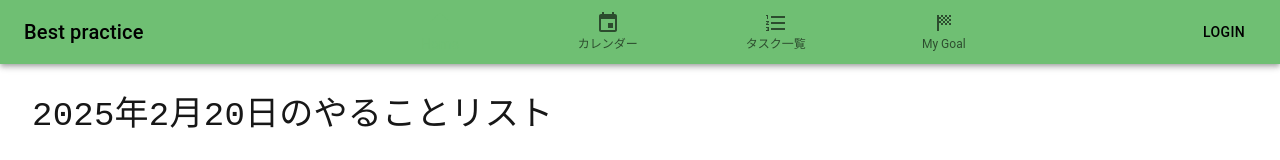
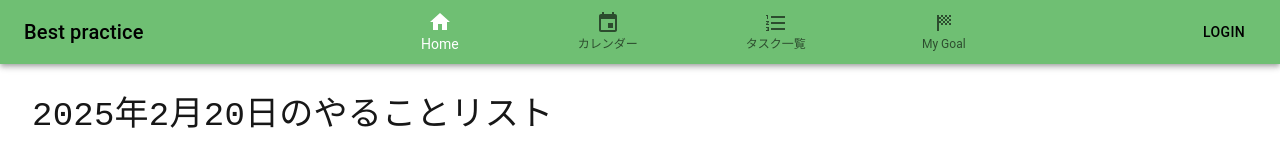
Before and after one commit to s1F102201492/my-schedule, a Next.js app: page / in a window 1280 px wide. Shown: the top 160 px of the page. Built offline with nearby package versions, Linux system fonts and the light colour scheme; no server answers; the database is empty; what @mui/material-nextjs would draw is missing.

Commit message:
ヘッダーアイコン表示不具合解決

```diff
--- a/app/components/Header.tsx
+++ b/app/components/Header.tsx
@@ -20,22 +20,27 @@ const Header = () => {
 
   return (
     <Box>
-      <AppBar position="static">
+      <AppBar position="static" sx={{ backgroundColor: 'primary' }}>
         <Toolbar>
           <Typography variant="h6" component="div" sx={{ marginRight: 6 }}>
             Best practice
           </Typography>
           <BottomNavigation
             showLabels
-            value={pathname} // 現在のページのパスを value に設定
+            value={pathname}
             sx={{ flexGrow: 1, backgroundColor: 'inherit' }}
           >
             <BottomNavigationAction
               label="Home"
-              value="/" // pathname と一致するように設定
+              value="/"
               icon={<HomeIcon />}
               component={Link}
               href="/"
+              sx={{
+                '&.Mui-selected': {
+                  color: pathname === '/' ? 'primary.light' : 'inherit'
+                },
+              }}
             />
             <BottomNavigationAction
               label="カレンダー"
@@ -43,6 +48,11 @@ const Header = () => {
               icon={<EventIcon />}
               component={Link}
               href="/calendar"
+              sx={{
+                '&.Mui-selected': {
+                  color: pathname === '/calendar' ? 'primary.light' : 'inherit'
+                },
+              }}
             />
             <BottomNavigationAction
               label="タスク一覧"
@@ -50,13 +60,23 @@ const Header = () => {
               icon={<FormatListNumberedIcon />}
               component={Link}
               href="/list"
+              sx={{
+                '&.Mui-selected': {
+                  color: pathname === '/list' ? 'primary.light' : 'inherit'
+                },
+              }}
             />
             <BottomNavigationAction
               label="My Goal"
               value="/goal"
-              icon={<SportsScoreIcon/>}
+              icon={<SportsScoreIcon />}
               component={Link}
               href="/goal"
+              sx={{
+                '&.Mui-selected': {
+                  color: pathname === '/goal' ? 'primary.light' : 'inherit'
+                },
+              }}
             />
           </BottomNavigation>
           <Button color="inherit">Login</Button>
@@ -64,6 +84,6 @@ const Header = () => {
       </AppBar>
     </Box>
   );
-}
+};
 
 export default Header;
--- a/app/components/theme/theme.tsx
+++ b/app/components/theme/theme.tsx
@@ -7,7 +7,8 @@ const theme = createTheme({
       primary: {
         main: '#6fbf73',
         light: '#ffffff',
-        contrastText: '#000000'
+        dark: '#205723',
+        contrastText: '#000000',
       }
     },
   });
```
